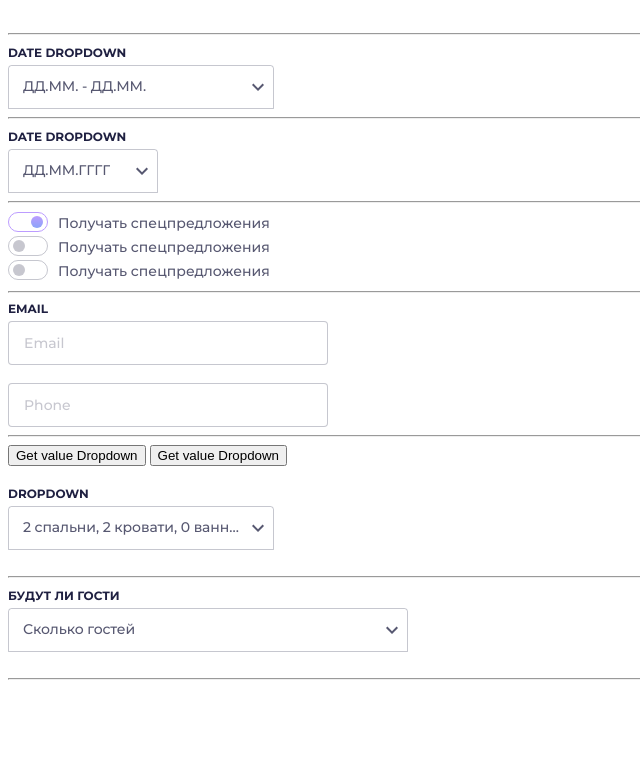
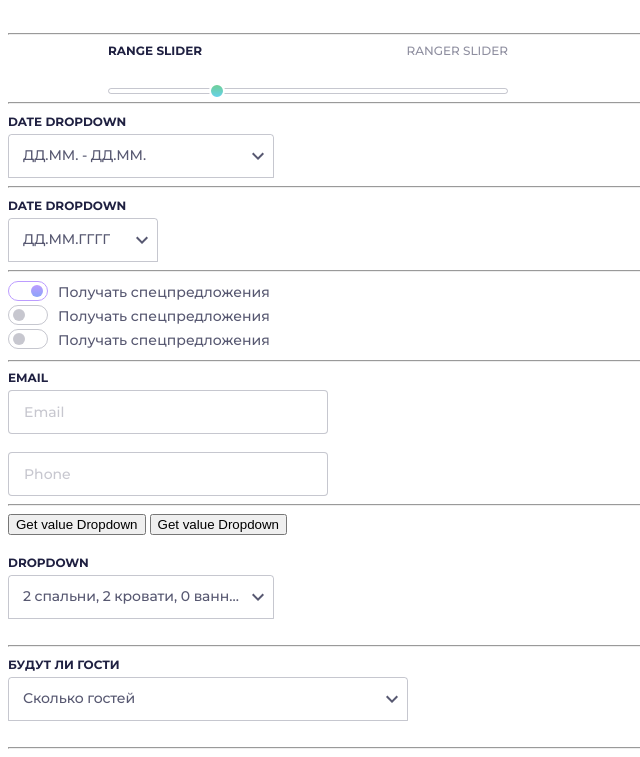
Before and after one commit to ddenis87/wp__stud, a website built with webpack: page src/index.pug in a window 1280 px wide. Shown: the part 73-830 px from the top of the page, without its empty margins (0-640 px from the left). Before the commit the page ends 800 px from the top, so only its background shows below. Built offline with nearby package versions, Linux system fonts and the light colour scheme.

Commit message:
dev range-slider

```diff
--- a/src/index-components.pug
+++ b/src/index-components.pug
@@ -1,3 +1,4 @@
 include toggle/toggle.pug
 include text-field/text-field.pug
 include dropdown/dropdown.pug
+include range-slider/range-slider.pug
--- a/src/index.js
+++ b/src/index.js
@@ -1,9 +1,17 @@
 import './style.scss'
 import './toggle/toggle'
 import './text-field/text-field'
+
 import DropdownProps from './dropdown/dropdown-props'
 import DropdownDate from './dropdown/dropdown-date'
-// console.log('Hello from index.js');
+import RangeSlider from './range-slider/range-slider'
+
+
+let sumRange = new RangeSlider(
+  {
+    id: 'sumRange'
+  }
+);
 
 let periodDateRange = new DropdownDate(
   'propsDateRange',
--- a/src/index.pug
+++ b/src/index.pug
@@ -8,6 +8,13 @@ html(lang="en")
   body
     h1 Webpack and pug
     br
+    hr
+    +range-slider(
+      {
+        id: 'sumRange',
+        title: 'range slider'
+      }
+    )
     hr
     +dropdown('date dropdown',
       {
--- a/src/range-slider/range-slider.js
+++ b/src/range-slider/range-slider.js
@@ -0,0 +1,23 @@
+import './range-slider.scss';
+
+export default class RangeSlider {
+  constructor(option) {
+    this.idElement = option.id;
+    document.getElementById(option.id + 'Body').addEventListener('click', () => this.clickSliderBody(event));
+    document.getElementById(option.id + 'Slider').addEventListener('mousemove', () => this.sliderMove(event));
+
+  }
+
+  clickSliderBody(event) {
+
+    let parentCoordinat = document.getElementById(this.idElement + "Body").getBoundingClientRect();
+    document.getElementById(this.idElement + "Slider").style.left = event.clientX - (parentCoordinat.x + 10) + 'px';
+  }
+
+  sliderMove(event) {
+    let parentCoordinat = document.getElementById(this.idElement + "Body").getBoundingClientRect();
+    if (event.which == 1) {
+      document.getElementById(this.idElement + "Slider").style.left = event.clientX - (parentCoordinat.x + 10) + 'px';
+    }
+  }
+}
--- a/src/range-slider/range-slider.pug
+++ b/src/range-slider/range-slider.pug
@@ -0,0 +1,7 @@
+mixin range-slider(option)
+  .range-slider
+    .slider-head
+      span.slider-head__title= option.title
+      span.slider-head__value ranger slider
+    .slider-body(id= option.id + 'Body')
+      .slider(id= option.id + 'Slider')
--- a/src/range-slider/range-slider.scss
+++ b/src/range-slider/range-slider.scss
@@ -0,0 +1,49 @@
+
+.range-slider {
+  margin-left: 100px;
+  max-width: 400px;
+  .slider-head {
+    display: flex;
+    justify-content: space-between;
+    &__title {
+      font-family: Montserrat;
+      font-style: normal;
+      font-weight: bold;
+      font-size: 12px;
+      line-height: 15px;
+      text-transform: uppercase;
+      color: #1F2041;
+    }
+    &__value {
+      font-family: Montserrat;
+      font-style: normal;
+      font-weight: normal;
+      font-size: 12px;
+      line-height: 15px;
+      text-transform: uppercase;
+      color: rgba(31, 32, 65, 0.5);
+    }
+  }
+
+  .slider-body {
+    position: relative;
+    display: flex;
+    align-items: center;
+    width: 100%;
+    height: 6px;
+    margin-top: 30px;
+    border: 1px solid rgba(31, 32, 65, 0.25);
+    border-radius: 3px;
+    box-sizing: border-box;
+
+    .slider {
+      position: relative;
+      left: 100px;
+      width: 12px;
+      height: 12px;
+      border: 2px solid #FFFFFF;
+      border-radius: 10px;
+      background: linear-gradient(180deg, #6FCF97 0%, #66D2EA 100%);
+    }
+  }
+}
```
